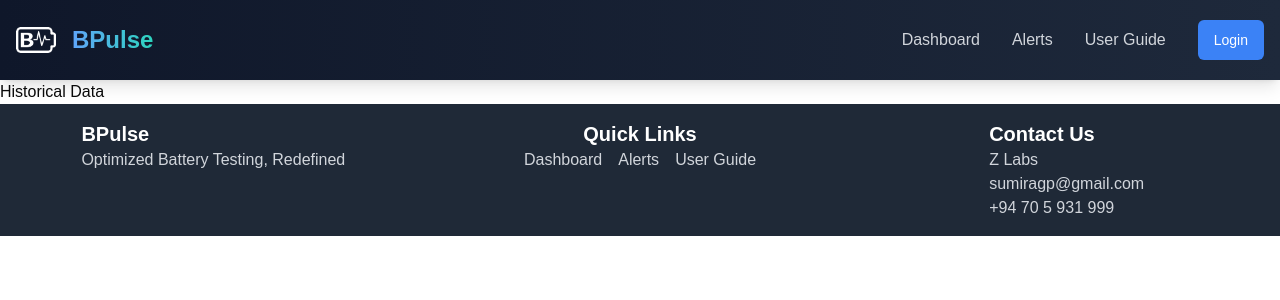
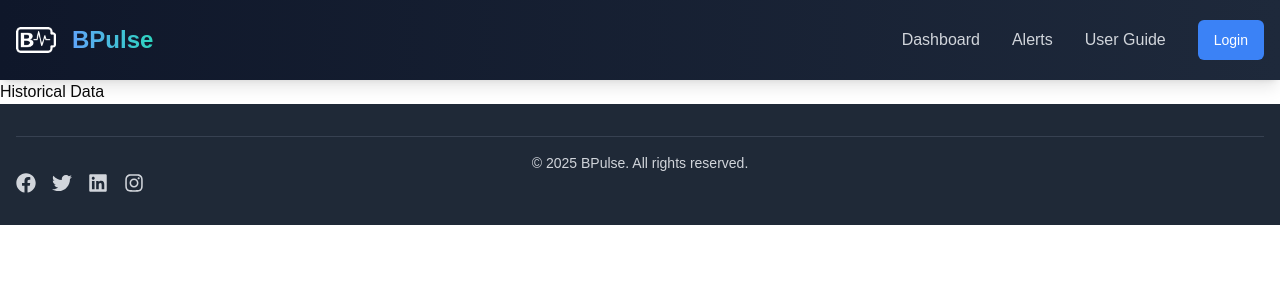
Before and after one commit to sumira/BPulse, a Next.js app: page /historical-data in a window 1280 px wide. Shown: the top 300 px of the page. Built offline with nearby package versions, Linux system fonts and the light colour scheme.

Commit message:
Refactor footer component to enhance layout and add social media icons

```diff
--- a/src/app/Components/footer.tsx
+++ b/src/app/Components/footer.tsx
@@ -1,47 +1,24 @@
 import React from "react";
 import Link from "next/link";
+import { FaFacebook, FaTwitter, FaLinkedin, FaInstagram } from "react-icons/fa";
+import { MdMail, MdPhone } from "react-icons/md";
 
 const Footer = () => {
   return (
-    <footer className="bg-gray-800 text-white py-4 mt-auto">
+    <footer className="bg-gray-800 text-white py-8">
       <div className="container mx-auto px-4">
-        <div className="grid grid-cols-1 md:grid-cols-3 gap-8 text-center md:text-left justify-items-center">
-          <div>
-            <h3 className="text-xl font-bold mb ">BPulse</h3>
-            <p className="text-gray-300">
-              Optimized Battery Testing, Redefined
+        {/* Copyright */}
+        <div className="display-flex">
+          <div className="border-t border-gray-700 pt-4 text-center">
+            <p className="text-gray-300 text-sm">
+              © {new Date().getFullYear()} BPulse. All rights reserved.
             </p>
           </div>
-
-          <div className="flex flex-col items-center">
-            <h3 className="text-xl font-bold mb">Quick Links</h3>
-            <ul className="flex flex-col md:flex-row md:space-x-4 space-y-2 md:space-y-0">
-              <li>
-                <Link href="/" className="text-gray-300 hover:text-white">
-                  Dashboard
-                </Link>
-              </li>
-              <li>
-                <Link
-                  href="/allerts"
-                  className="text-gray-300 hover:text-white"
-                >
-                  Alerts
-                </Link>
-              </li>
-              <li>
-                <Link href="/guide" className="text-gray-300 hover:text-white">
-                  User Guide
-                </Link>
-              </li>
-            </ul>
-          </div>
-
-          <div>
-            <h3 className="text-xl font-bold mb">Contact Us</h3>
-            <p className="text-gray-300">Z Labs</p>
-            <p className="text-gray-300">sumiragp@gmail.com</p>
-            <p className="text-gray-300">+94 70 5 931 999</p>
+          <div className="flex space-x-4 justify-center md:justify-start">
+            <FaFacebook className="w-5 h-5 text-gray-300 hover:text-white cursor-pointer" />
+            <FaTwitter className="w-5 h-5 text-gray-300 hover:text-white cursor-pointer" />
+            <FaLinkedin className="w-5 h-5 text-gray-300 hover:text-white cursor-pointer" />
+            <FaInstagram className="w-5 h-5 text-gray-300 hover:text-white cursor-pointer" />
           </div>
         </div>
       </div>
```
